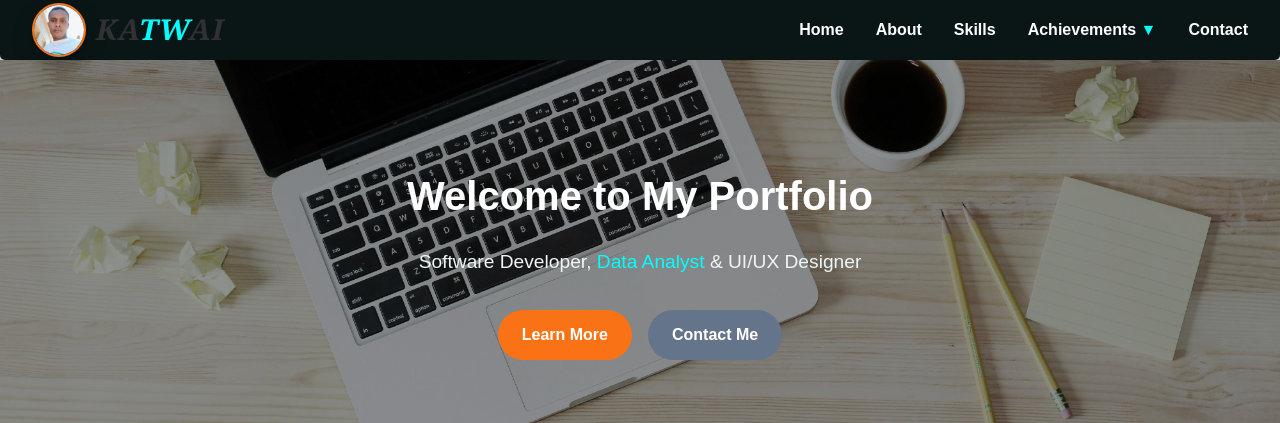
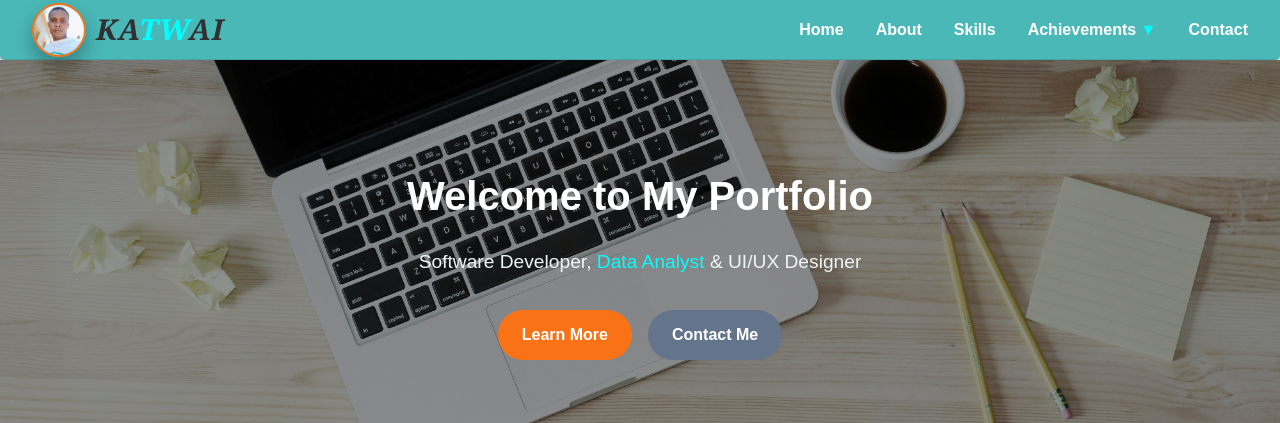
Before and after one commit to Kat-tech15/portfolio, a Django app: page / in a window 1280 px wide. Shown: the top 423 px of the page. Run offline with Django 5.2, Linux system fonts and the light colour scheme.

Commit message:
modified base template

```diff
--- a/templates/base.html
+++ b/templates/base.html
@@ -136,7 +136,7 @@
             top: 0;
             border-radius: 5px;
             z-index: 1000;
-            background: #0a1616ff;
+            background: #4bb8b8;
             backdrop-filter: blur(10px);
             display: flex;
             justify-content: space-between;
```
